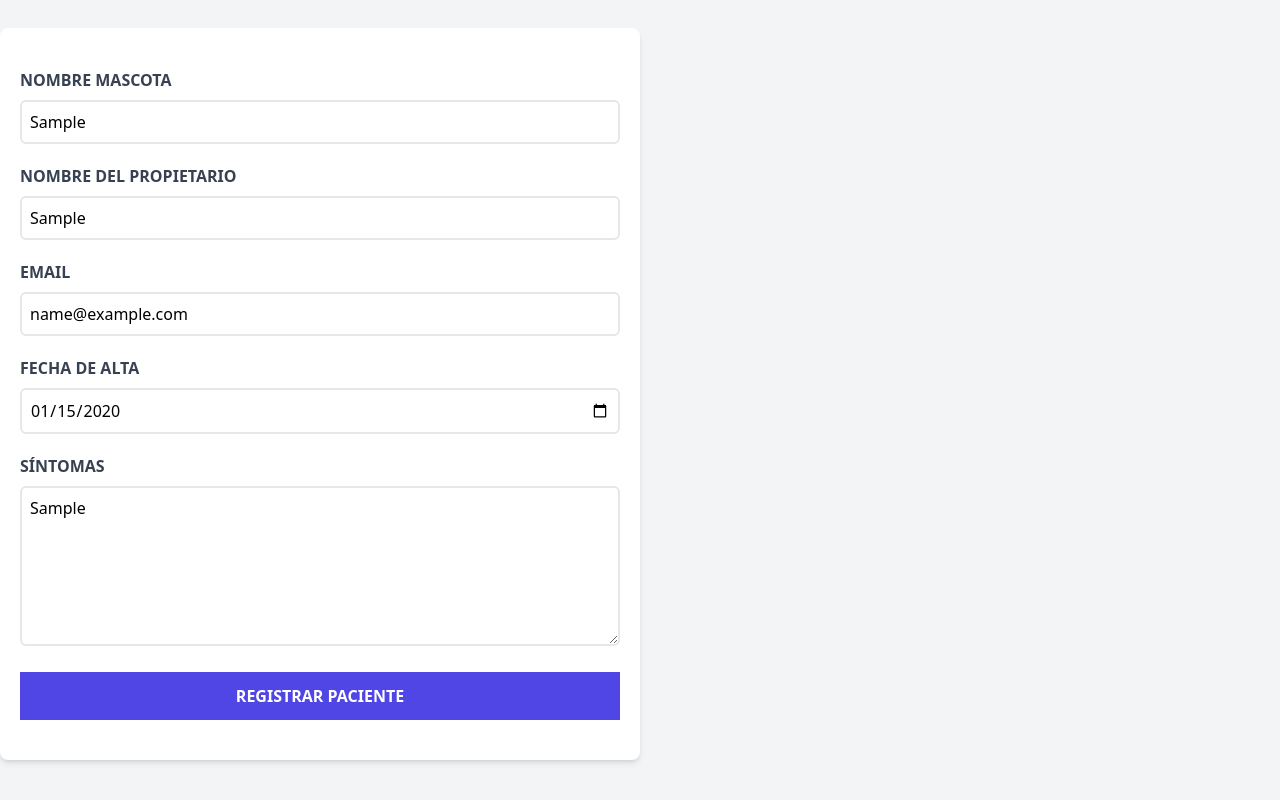
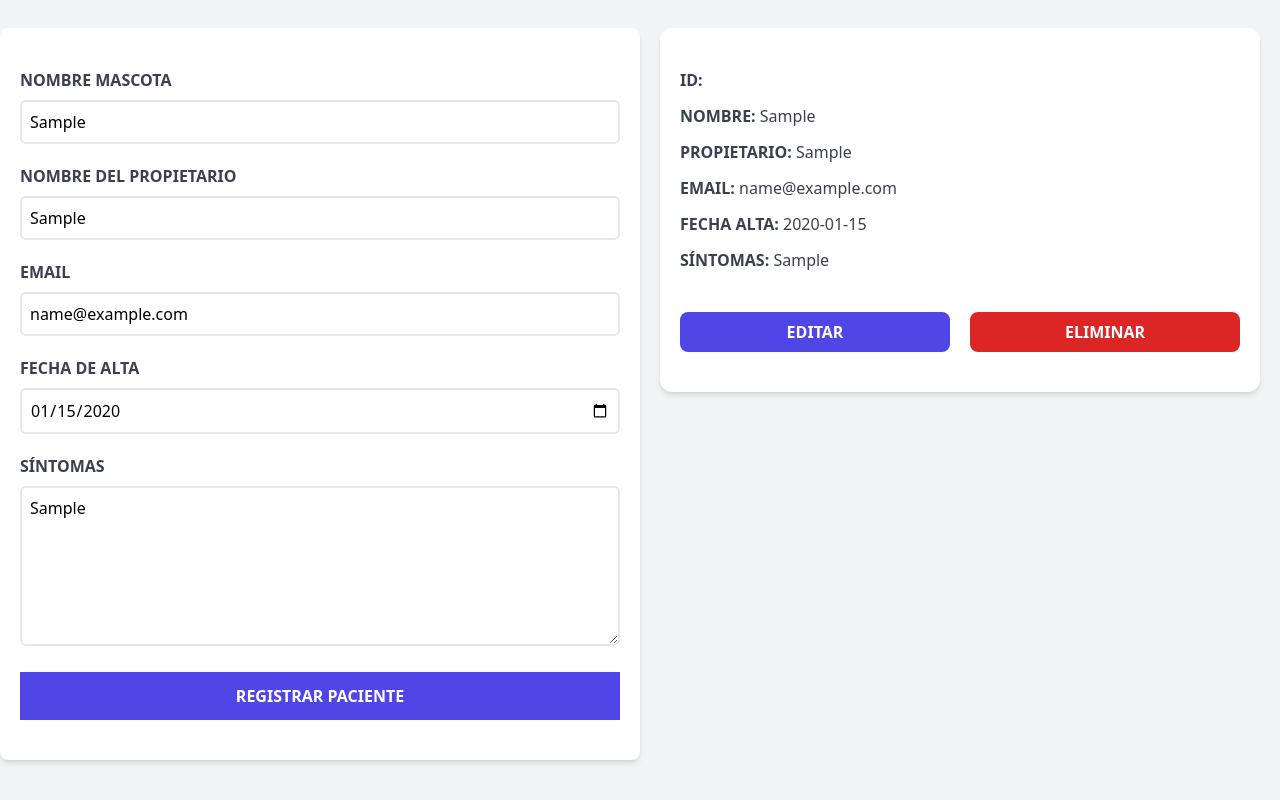
Before and after one commit to Daniel151505/administrador-de-pacientes-veterinaria-vue, a Vue app: page / in a window 1280 px wide. Both pictures are taken after typing "Sample", "Sample", "name@example.com", "2020-01-15", "Sample" into the empty fields and a click on the input "Registrar paciente". Shown: the part 272-1072 px from the top of the page. Built offline with nearby package versions, Linux system fonts and the light colour scheme.

Commit message:
Mostrando los Pacientes Agregados

```diff
--- a/src/App.vue
+++ b/src/App.vue
@@ -2,6 +2,7 @@
 import { ref, reactive } from "vue";
 import HeaderVue from "./components/Header.vue";
 import FormularioVue from "./components/Formulario.vue";
+import PacienteVue from "./components/Paciente.vue";
 
 const pacientes = ref([]);
 
@@ -37,7 +38,14 @@
           Administra tus pacientes
         </h3>
 
-        <div v-if="pacientes.length > 0"></div>
+        <div v-if="pacientes.length > 0">
+          <p class="text-lg mt-5 text-center mb-10">
+            Información de
+            <span class="text-indigo-600 font-bold">Pacientes</span>
+          </p>
+
+          <PacienteVue v-for="paciente in pacientes" :paciente="paciente" />
+        </div>
         <p v-else class="mt-20 text-2xl text-center">No hay Pacientes</p>
       </div>
     </div>
--- /dev/null
+++ b/src/components/Paciente.vue
@@ -0,0 +1,60 @@
+<script setup>
+defineProps({
+  paciente: {
+    type: Object,
+    required: true,
+  },
+});
+</script>
+
+<template>
+  <div class="mx-5 my-10 bg-white shadow-md px-5 py-10 rounded-xl">
+    <p class="font-bold mb-3 text-gray-700 uppercase">
+      ID:
+      <span class="font-normal normal-case"> </span>
+    </p>
+
+    <p class="font-bold mb-3 text-gray-700 uppercase">
+      Nombre:
+      <span class="font-normal normal-case"> {{ paciente.nombre }} </span>
+    </p>
+
+    <p class="font-bold mb-3 text-gray-700 uppercase">
+      Propietario:
+      <span class="font-normal normal-case"> {{ paciente.propietario }} </span>
+    </p>
+
+    <p class="font-bold mb-3 text-gray-700 uppercase">
+      Email:
+      <span class="font-normal normal-case"> {{ paciente.email }} </span>
+    </p>
+
+    <p class="font-bold mb-3 text-gray-700 uppercase">
+      Fecha Alta:
+      <span class="font-normal normal-case"> {{ paciente.alta }} </span>
+    </p>
+
+    <p class="font-bold mb-3 text-gray-700 uppercase">
+      Síntomas:
+      <span class="font-normal normal-case"> {{ paciente.sintomas }} </span>
+    </p>
+
+    <div class="grid md:grid-cols-2 gap-5 mt-10">
+      <button
+        type="button"
+        class="block w-full py-2 px-10 bg-indigo-600 hover:bg-indigo-700 text-white font-bold uppercase rounded-lg"
+      >
+        Editar
+      </button>
+
+      <button
+        type="button"
+        class="block w-full py-2 px-10 bg-red-600 hover:bg-red-700 text-white font-bold uppercase rounded-lg"
+      >
+        Eliminar
+      </button>
+    </div>
+  </div>
+</template>
+
+<style lang="scss" scoped></style>
```
